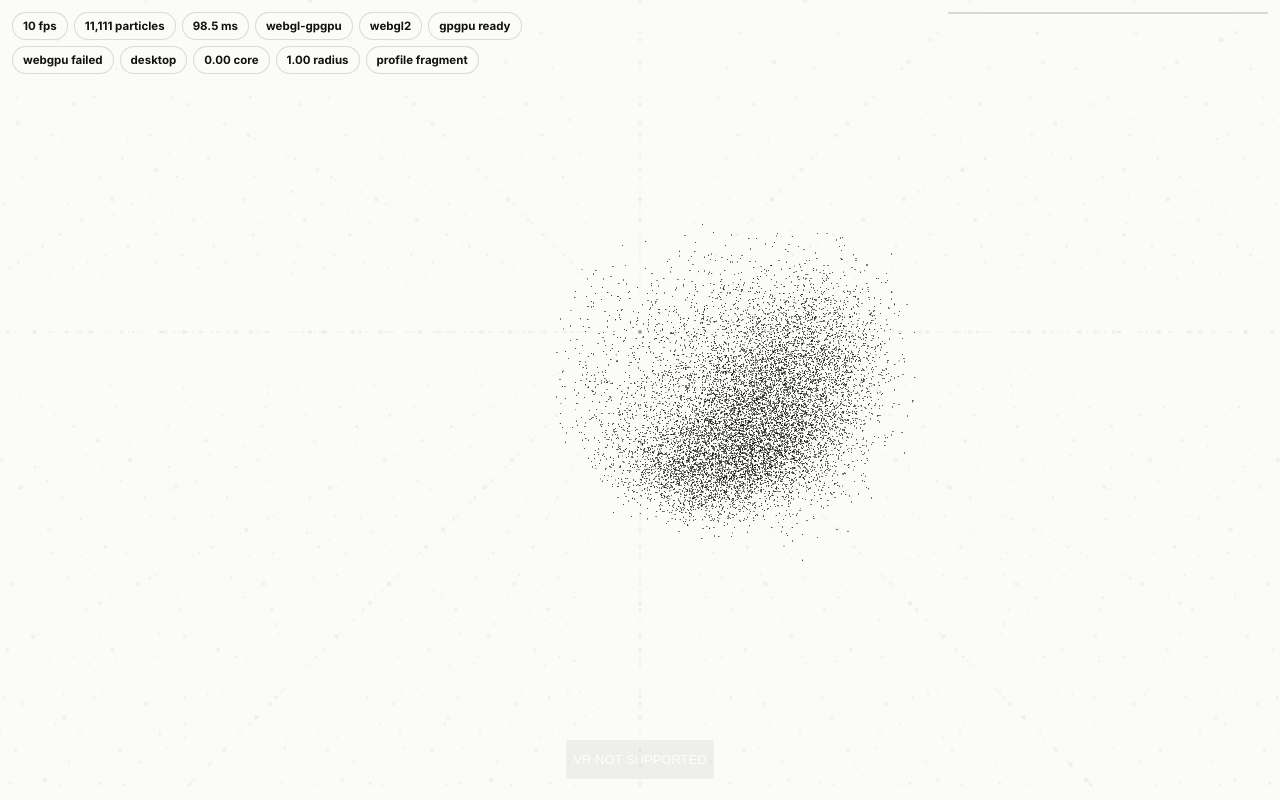
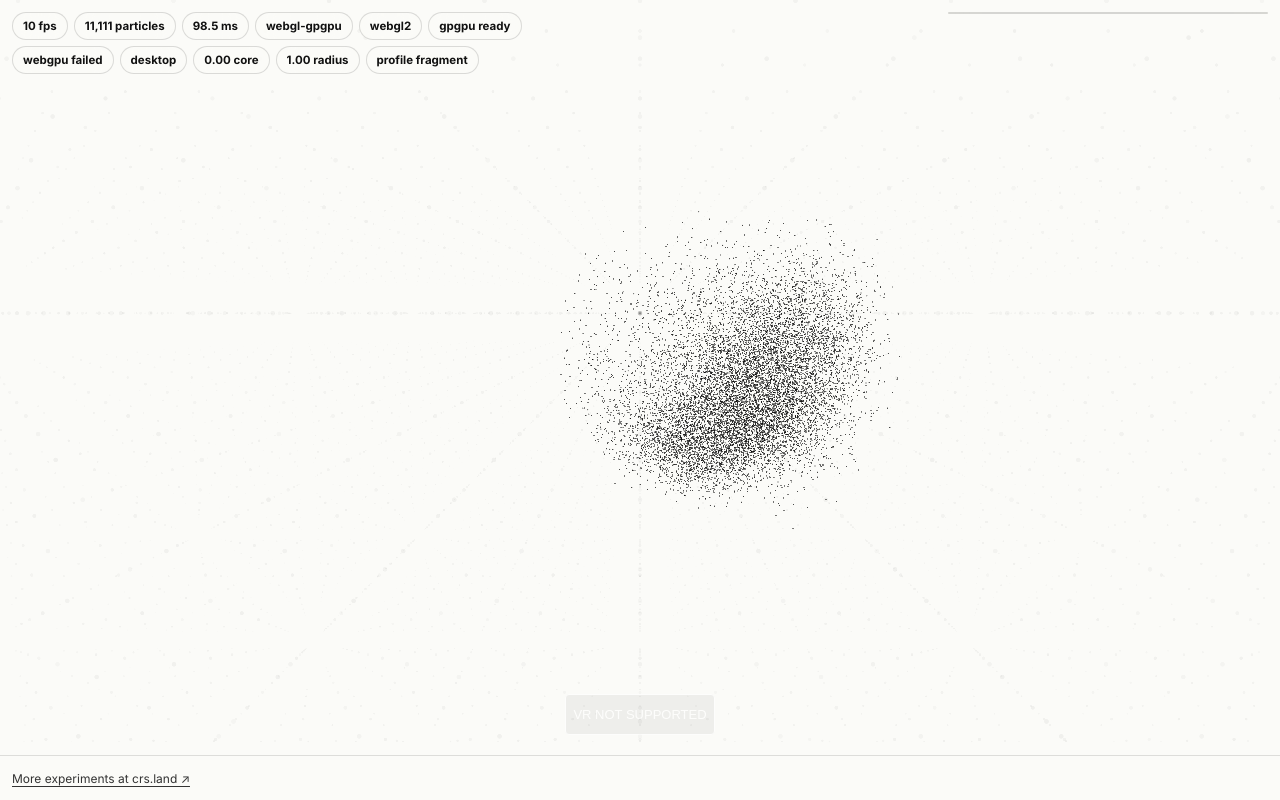
Before and after one commit to crs48/murmuration, a website built with Vite: page index.html in a window 1280 px wide. Built offline with nearby package versions, Linux system fonts and the light colour scheme; animation ran at ten frames a second; what tweakpane would draw is missing.

Commit message:
fix: link project footer back to crs.land
- Add a semantic footer linking to the crs.land experiment collection.
- Reserve a footer row so simulation controls remain unobstructed.
- Provide a keyboard focus outline and a touch-friendly link.

```diff
--- a/index.html
+++ b/index.html
@@ -7,6 +7,7 @@
   </head>
   <body>
     <main id="app"></main>
+    <footer class="project-footer"><a href="https://crs.land/">More experiments at crs.land ↗</a></footer>
     <script type="module" src="/src/main.ts"></script>
   </body>
 </html>
--- a/src/styles.css
+++ b/src/styles.css
@@ -25,6 +25,30 @@ body,
 
 body {
   min-width: 320px;
+  display: grid;
+  grid-template-rows: minmax(0, 1fr) auto;
+  height: 100dvh;
+}
+
+.project-footer {
+  padding: 0 12px env(safe-area-inset-bottom, 0px);
+  border-top: 1px solid #ddddda;
+  background: #fbfbf8;
+  color: #333;
+  font-size: 12px;
+}
+
+.project-footer a {
+  display: inline-flex;
+  align-items: center;
+  min-height: 44px;
+  color: inherit;
+  text-underline-offset: 3px;
+}
+
+.project-footer a:focus-visible {
+  outline: 2px solid #333;
+  outline-offset: 2px;
 }
 
 .murmuration-app,
```
